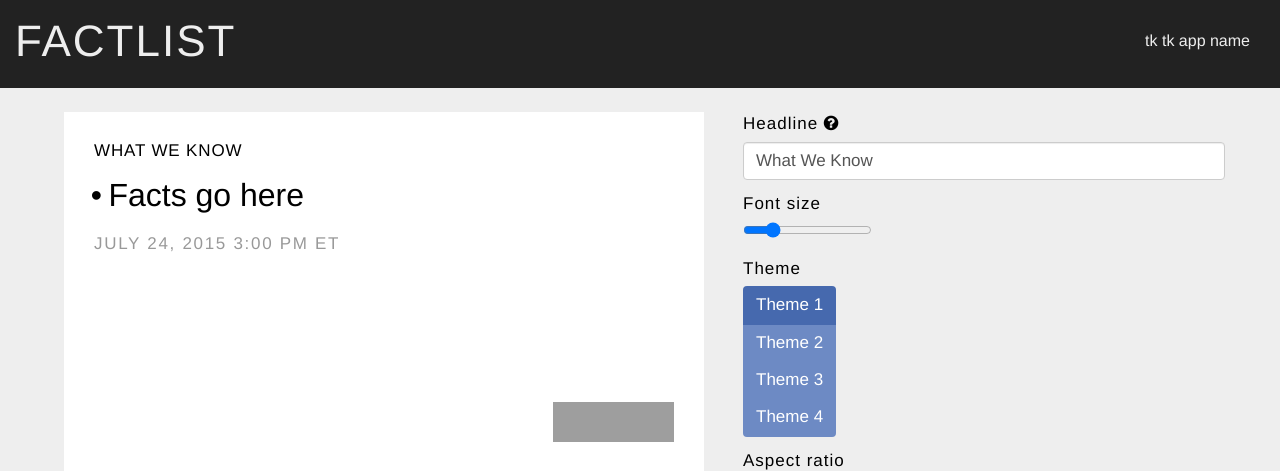
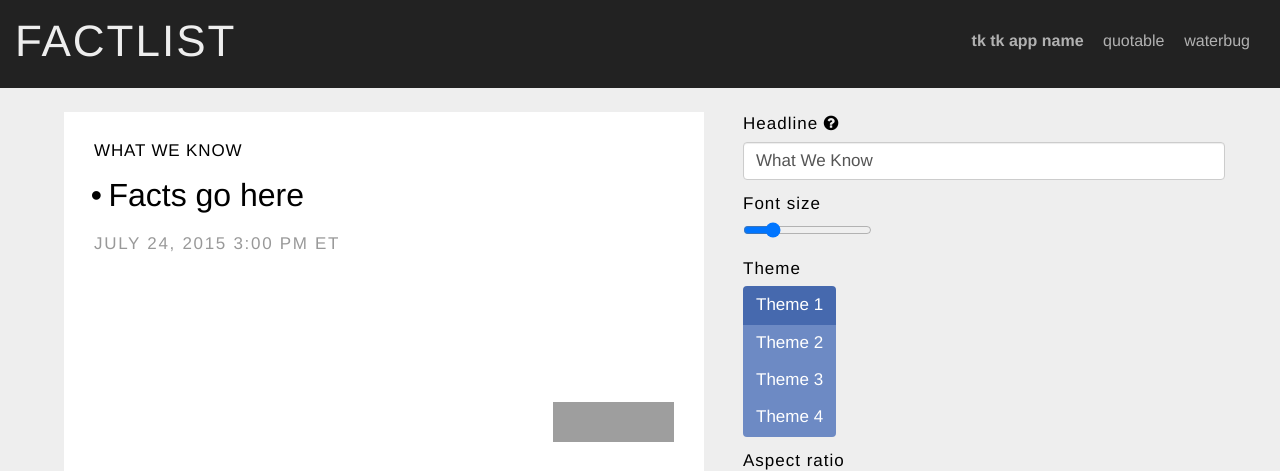
Before and after one commit to nprapps/lunchbox, a Flask app: page /factlist/index.html in a window 1280 px wide. Shown: the top 471 px of the page. Run offline with Flask 2, Linux system fonts and the light colour scheme; style sheets or scripts are compiled from the project's sources; some libraries are stand-ins or nearby versions; grey boxes are pictures that could not be loaded.

Commit message:
navigation. closes #25

```diff
--- a/app.py
+++ b/app.py
@@ -29,24 +29,28 @@ def index():
     """
     context = make_context()
     context['name'] = 'TKTK App Name'
+    context['id'] = 'home'
     return make_response(render_template('index.html', **context))
 
 @app.route('/factlist/index.html')
 def factlist():
     context = make_context()
     context['name'] = 'Factlist'
+    context['id'] = context['name']
     return make_response(render_template('factlist.html', **context))
 
 @app.route('/quotable/index.html')
 def quotable():
     context = make_context()
     context['name'] = 'Quotable'
+    context['id'] = context['name']
     return make_response(render_template('quotable.html', **context))
 
 @app.route('/waterbug/index.html')
 def waterbug():
     context = make_context()
     context['name'] = 'Waterbug'
+    context['id'] = context['name']
     return make_response(render_template('waterbug.html', **context))
 
 app.register_blueprint(static.static)
--- a/less/app.less
+++ b/less/app.less
@@ -19,6 +19,13 @@ header {
     padding: 25px @grid-gutter-width / 2;
     color: @gray-lighter;
 
+    .home & {
+        @media screen and (min-width: 700px){
+            padding-top: 44px;
+            padding-bottom: 44px;
+        }
+    }
+
     a {
         color: @gray-lighter;
 
@@ -28,30 +35,34 @@ header {
         }
     }
 
-    .home-link {
+    .nav-links {
         margin: 0 0 11px 0;
         padding: 0;
 
         @media screen and (min-width: 700px){
             margin: 0 auto;
             padding: 0 @grid-gutter-width / 2;
+            float: right;
         }
 
         a {
-            display: block;
             line-height: 32px;
-            margin-right: - @grid-gutter-width / 2;
+            margin-right: @grid-gutter-width / 2;
             font-size: 16px;
             text-transform: lowercase;
             -webkit-font-smoothing: antialiased;
+            opacity: 0.7;
+
+            &.home-link { font-weight: bold; }
+            &:last-child { margin-right: 0; }
 
             &:hover {
                 color: #eee;
-                opacity: 0.7;
+                opacity: 0.5;
             }
 
             @media screen and (min-width: 700px){
-                float: right;
+                text-align: right;
             }
         }
     }
@@ -67,6 +78,11 @@ header {
         margin: 0;
         -webkit-font-smoothing: antialiased;
         font-family: @font-family;
+
+        .home & {
+            display: block;
+            text-align: center;
+        }
 
         span.help {
             font-size: 14px;
@@ -88,7 +104,10 @@ header {
     }
 }
 
-.home-screen {
+.home #content {
+    padding-top: 33px;
+    padding-bottom: 33px;
+
     .poster-wrapper {
         text-align: center;
         margin-bottom: 44px;
--- a/templates/_base.html
+++ b/templates/_base.html
@@ -18,17 +18,20 @@
     {% block extra_head %}
     {% endblock extra_head %}
 </head>
-<body>
+<body class="{{ id|lower }}">
     <a class="sr-only" href="#content">Skip To Content</a>
 
     {% block outer_content %}
 
     {% block header_content %}
     <header>
-        <div class="home-link">
-            <a href="../index.html">
+        <div class="nav-links">
+            <a href="../index.html" class="home-link">
                 TK TK app name
             </a>
+            {% if name != 'Quotable' %}<a href="../quotable/index.html">Quotable</a>{% endif %}
+            {% if name != 'Factlist' %}<a href="../factlist/index.html">Factlist</a>{% endif %}
+            {% if name != 'Waterbug' %}<a href="../waterbug/index.html">Waterbug</a>{% endif %}
         </div>
 
         <h1>{{ name }}</h1>
```
Also changed, not shown: templates/index.html (+0 -8 lines).
